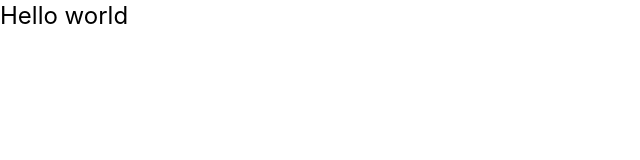
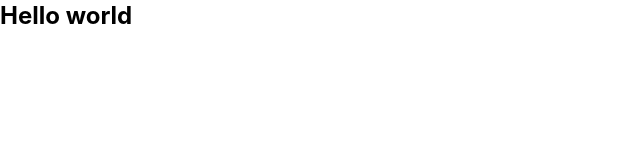
Before and after one commit to Arczius/demo-candyshop, a React (Vite) app: page / in a window 1280 px wide. Shown: the top 160 px of the page, without its empty margins (0-640 px from the left). Built offline with nearby package versions, Linux system fonts and the light colour scheme.

Commit message:
made the hello world more bold :D

```diff
--- a/src/App.tsx
+++ b/src/App.tsx
@@ -2,7 +2,7 @@
 
   return (
     <>
-      <h1 className="text-2xl">Hello world</h1>
+      <h1 className="text-2xl font-bold">Hello world</h1>
     </>
   )
 }
```
